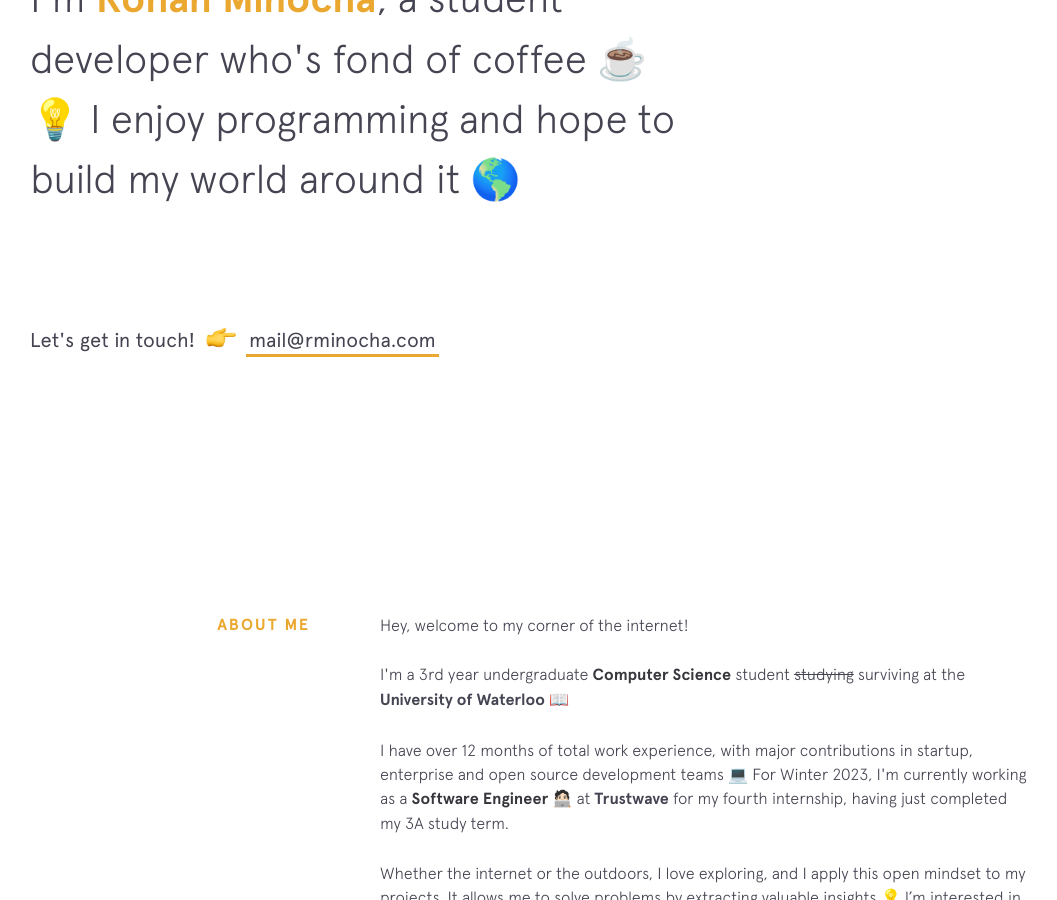
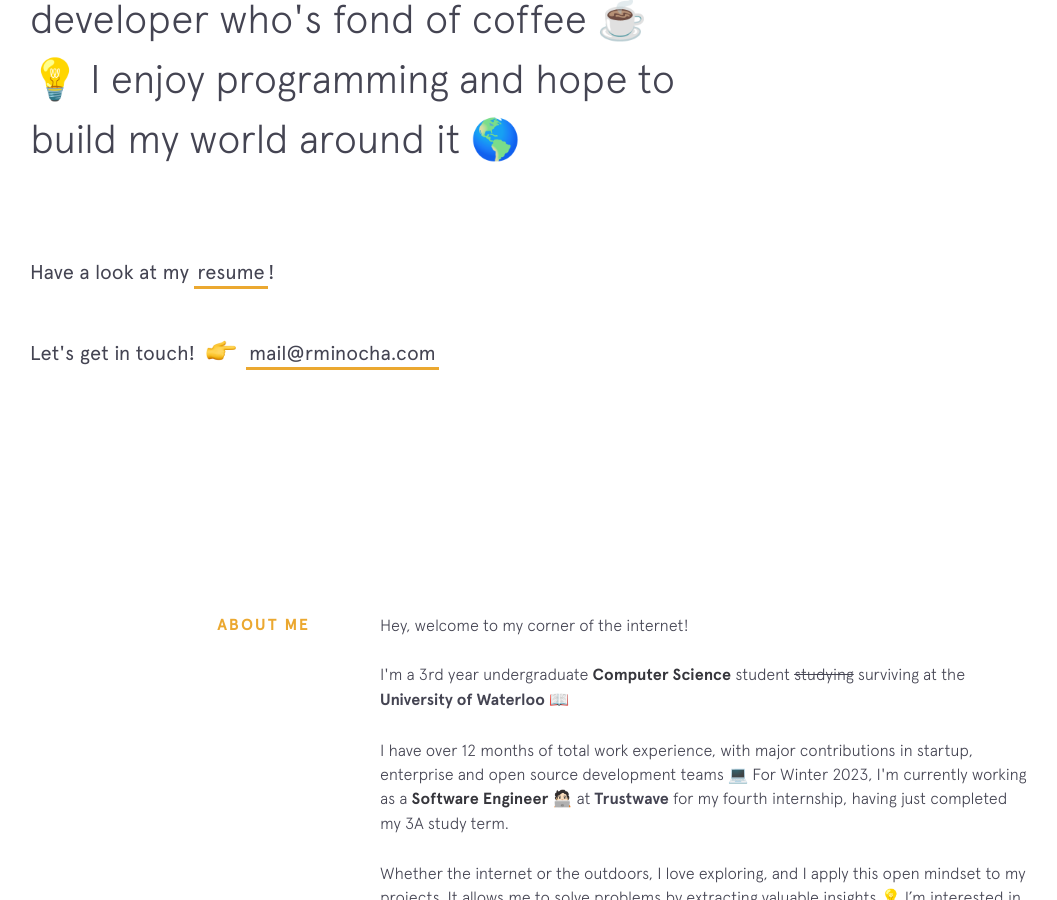
Before and after one commit to rohanxminocha/personal-website-v1, a Jekyll site: the page built from index.html, in a window 1280 px wide and 900 px high, scrolled down 387 px. Shown: the whole window, without its empty margins (70-1127 px from the left). Built offline with Jekyll 4.4.1, drawn with Linux system fonts in a browser that asks for light colours; nearby versions of some CDN libraries.

Commit message:
Update intro.html

```diff
--- a/_includes/intro.html
+++ b/_includes/intro.html
@@ -6,6 +6,10 @@
     I'm <span style="color:#eba830" class="name">Rohan Minocha</span>, a student developer who's fond of coffee ☕<br>💡 I enjoy programming and hope to build my world around it 🌎
   </h4>
   <h1 class="intro__contact">
+    <span>Have a look at my </span>
+    <span><a href={site.resume} target="_blank" class="highlight-link">resume</a>!</span>
+  </h1>
+  <h1 class="intro__contact">
     <span>Let's get in touch! </span>
     <span class="emoji pointer"></span>
     <span><a href="mailto:mail@rminocha.com" target="_blank" class="highlight-link">mail@rminocha.com</a></span>
```
